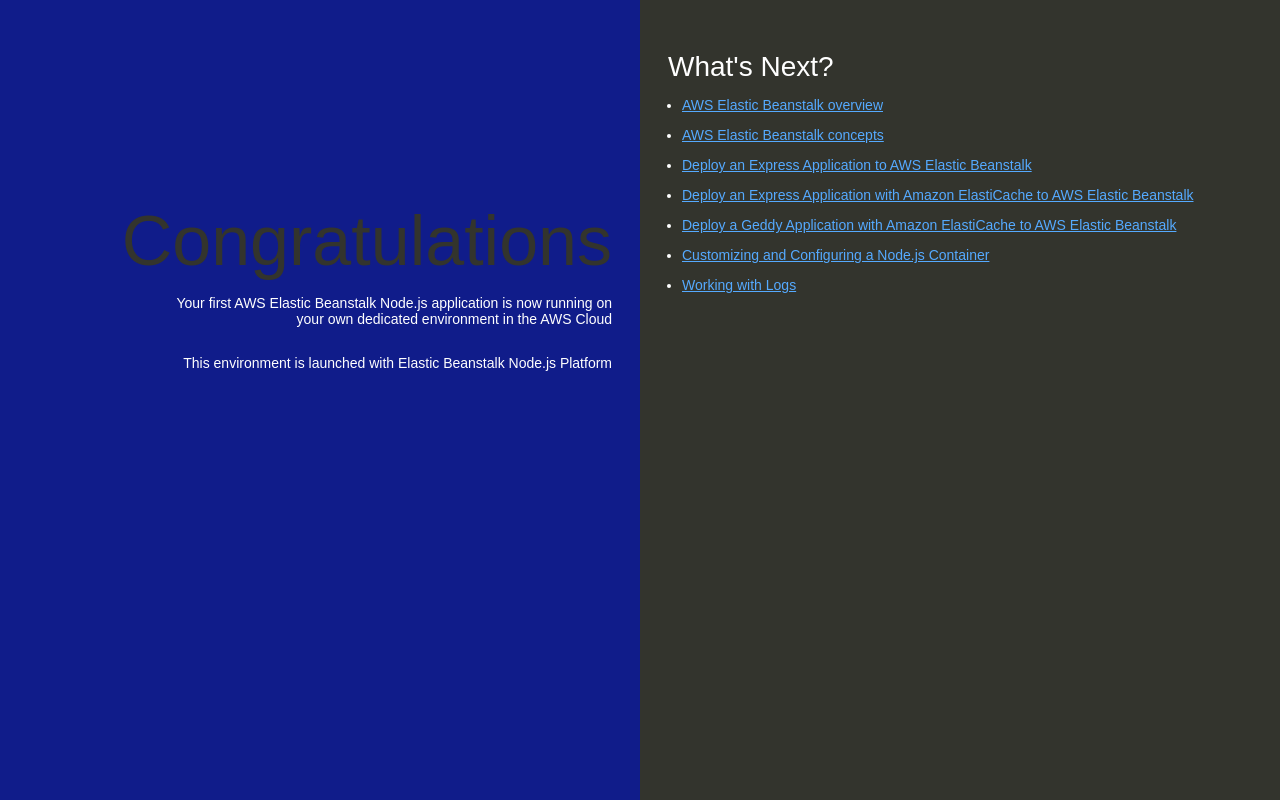
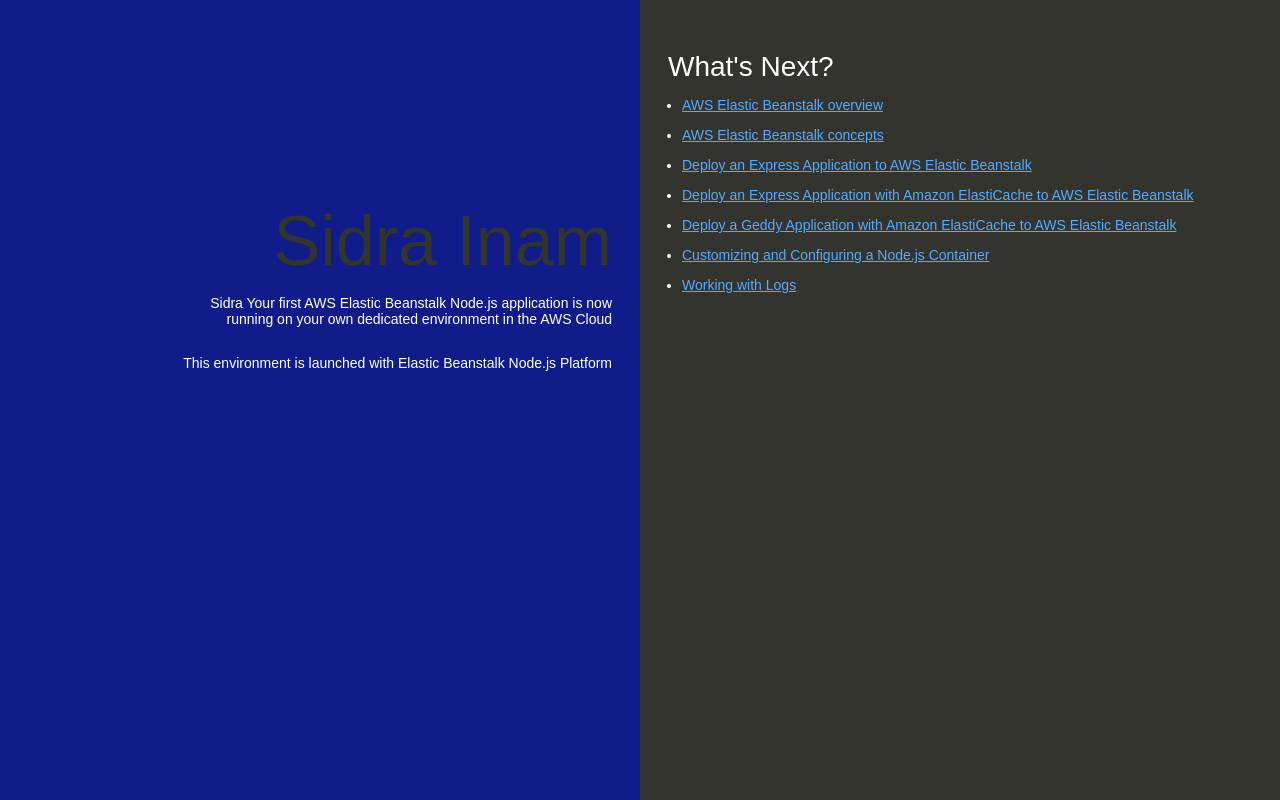
Before and after one commit to Sidnish/cicdrepo, a website: page index.html in a window 1280 px wide. Drawn offline with Linux system fonts and the light colour scheme.

Commit message:
changed info

```diff
--- a/index.html
+++ b/index.html
@@ -74,8 +74,8 @@
   </head>
   <body>
     <div class="textColumn">
-      <h1>Congratulations</h1>
-      <p>Your first AWS Elastic Beanstalk Node.js application is now running on your own dedicated environment in the AWS Cloud</p>
+      <h1>Sidra Inam</h1>
+      <p>Sidra Your first AWS Elastic Beanstalk Node.js application is now running on your own dedicated environment in the AWS Cloud</p>
       <p>This environment is launched with Elastic Beanstalk Node.js Platform</p>
     </div>
     <div class="linksColumn">
```
